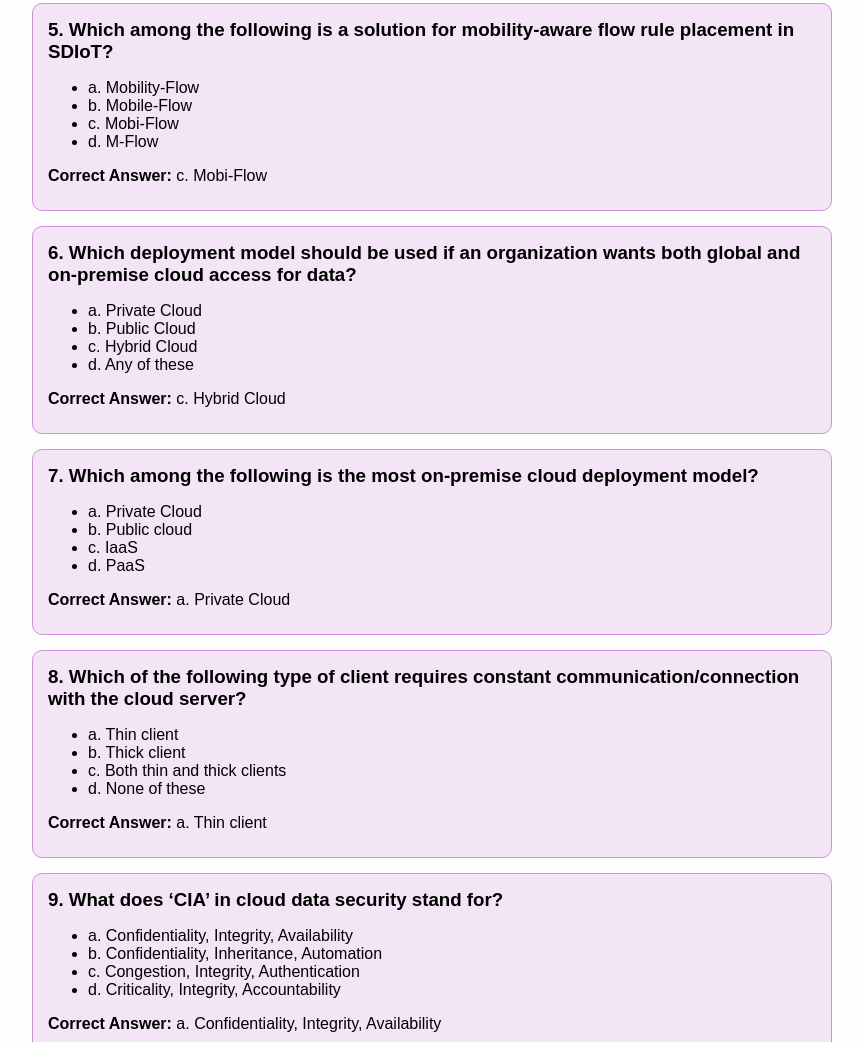
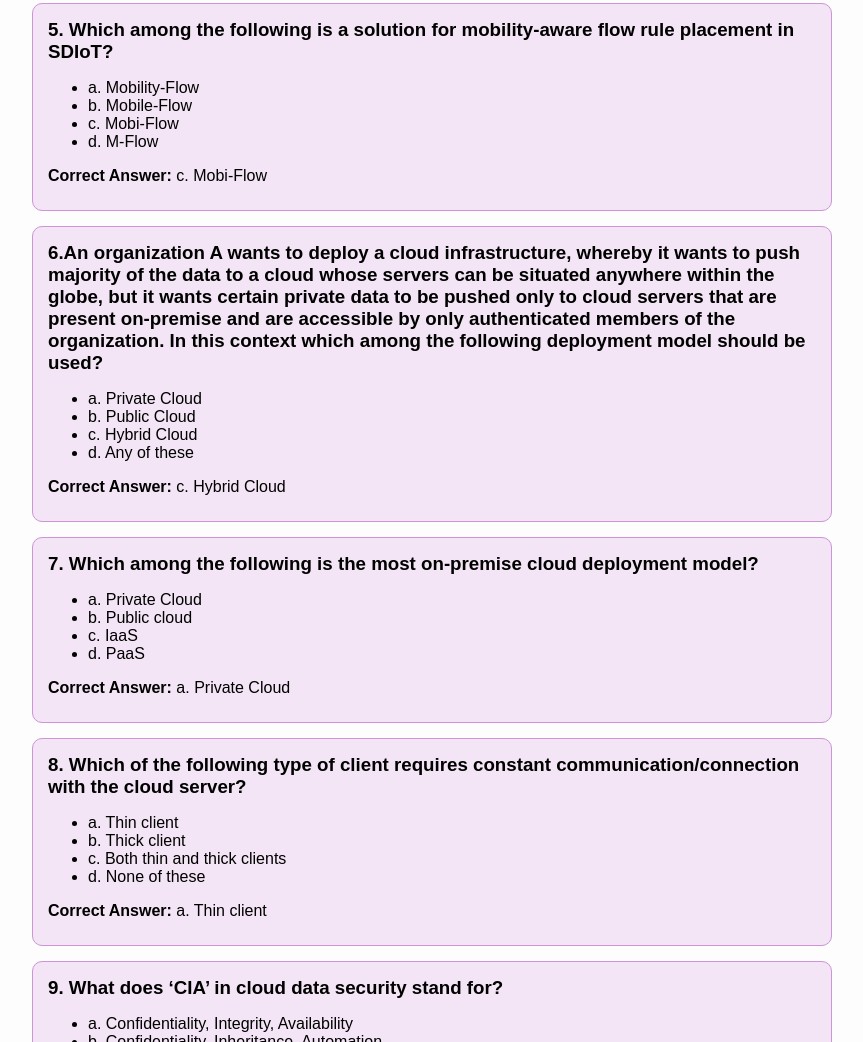
Before and after one commit to chahatshukla/iot-quiz-project, a plain HTML site: page assignment 8.html in a window 1280 px wide. Shown: the part 829-1871 px from the top of the page, without its empty margins (208-1071 px from the left). Drawn offline with Linux system fonts and the light colour scheme.

Commit message:
Updated iot quiz features and made improvements

```diff
--- a/assignment 8.html
+++ b/assignment 8.html
@@ -63,7 +63,7 @@
       </div>
 
       <div class="question">
-        <h3>6. Which deployment model should be used if an organization wants both global and on-premise cloud access for data?</h3>
+        <h3>6.An organization A wants to deploy a cloud infrastructure, whereby it wants to push majority of the data to a cloud whose servers can be situated anywhere within the globe, but it wants certain private data to be pushed only to cloud servers that are present on-premise and are accessible by only authenticated members of the organization. In this context which among the following deployment model should be used?</h3>
         <ul>
           <li>a. Private Cloud</li>
           <li>b. Public Cloud</li>
```
Also changed, not shown: assignment 7.html (+1 -1 lines).
